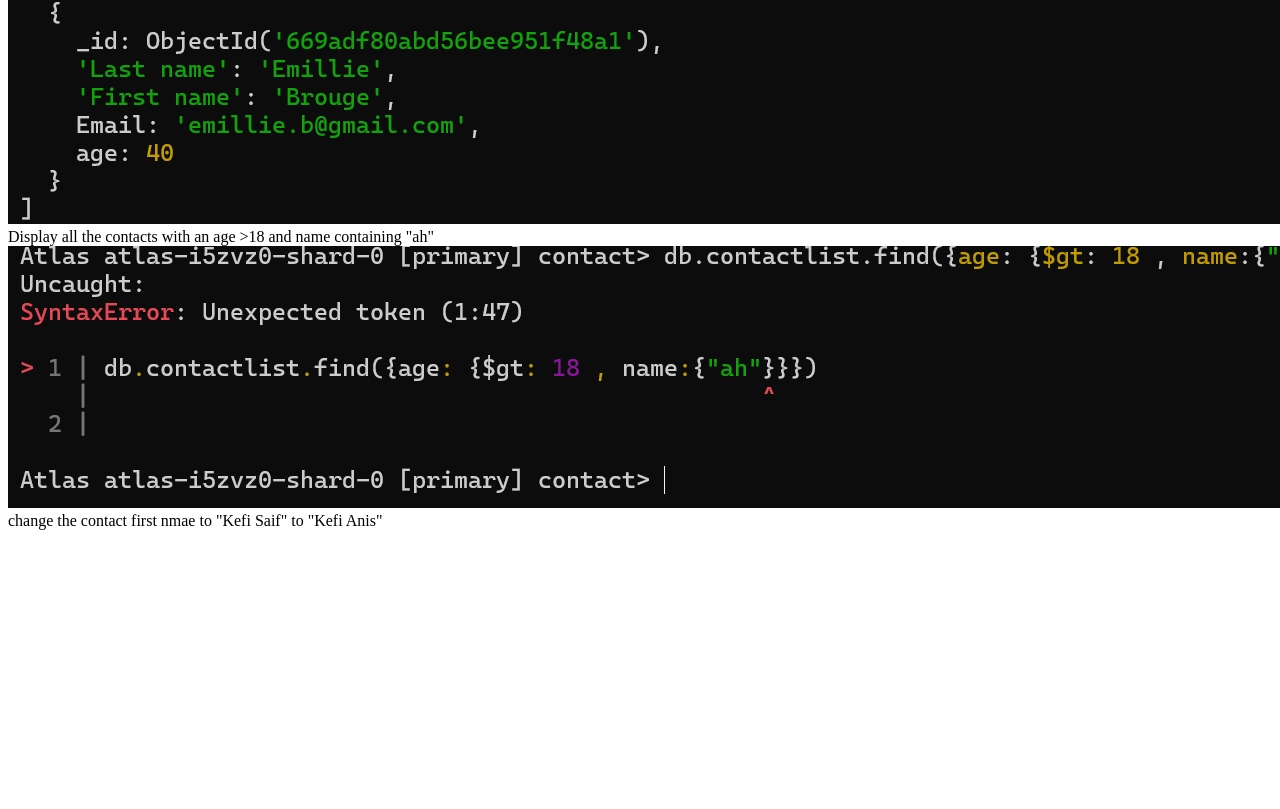
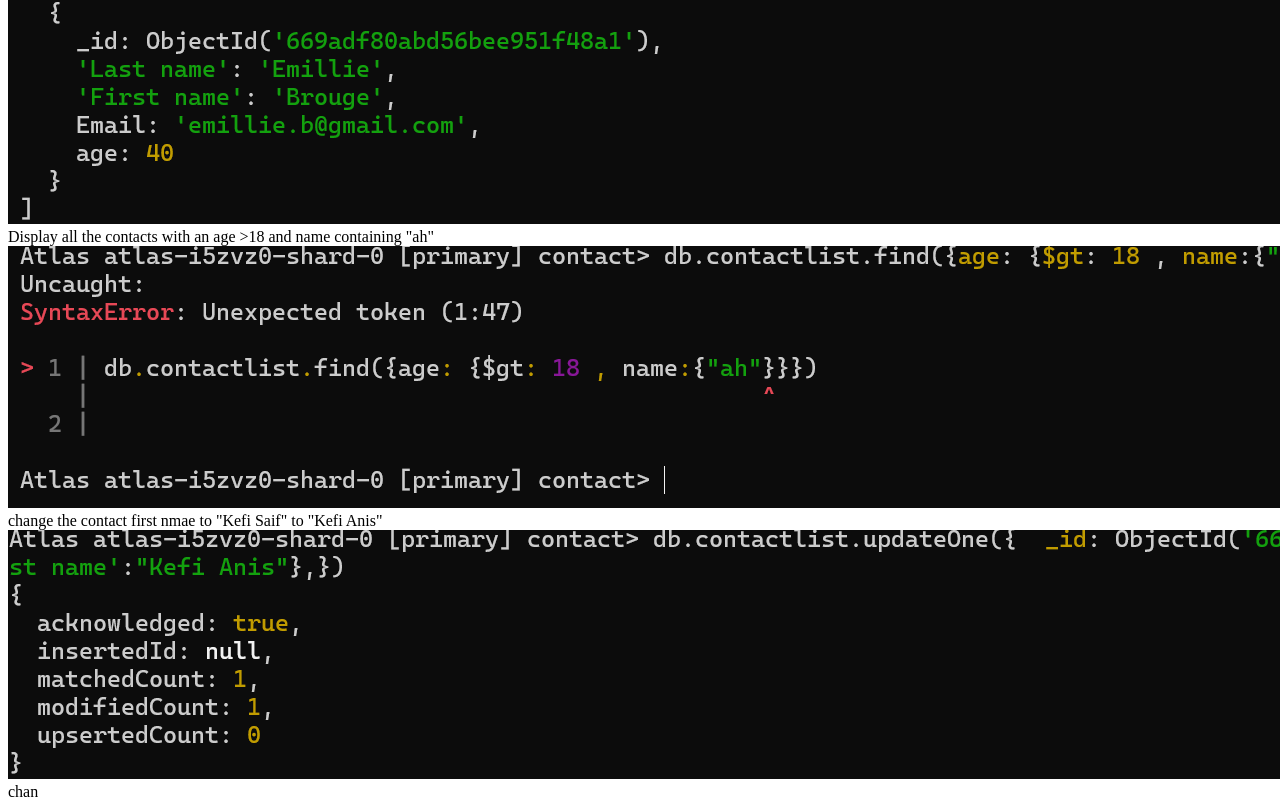
Before and after one commit to wisdommichaels/MongoDb-, a plain HTML site: page index.html in a window 1280 px wide. Shown: the part 1660-2469 px from the top of the page. Before the commit the page ends 2198 px from the top, so only its background shows below. Drawn offline with Linux system fonts and the light colour scheme.

Commit message:
added index.html

```diff
--- a/index.html
+++ b/index.html
@@ -27,7 +27,11 @@ Display all the contacts with an age >18 and name containing "ah"
 <img src="./asset/Screenshot 2024-07-23 230534.png" alt="">
 
 change the contact first nmae to "Kefi Saif" to "Kefi Anis"
-<img src="./asset/Screenshot 2024-07-23 233600.png" alt="">
+<img src="./asset/Screenshot 2024-07-23 235511.png" alt="">
+
+chan
+
+
 
 </body>
 </html>
```
